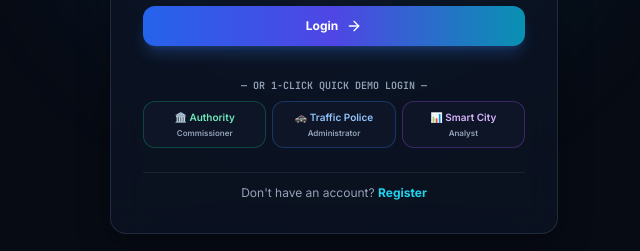
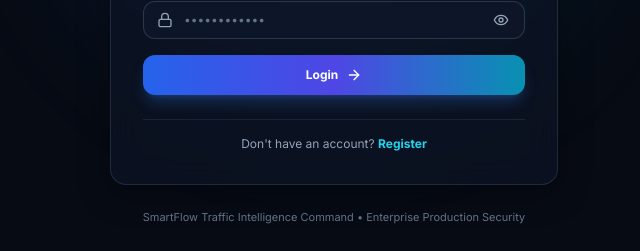
Before and after one commit to Shildhan/2026-smartflow, a React (Vite) app in the folder client/: page /login in a window 1280 px wide. Shown: the part 442-693 px from the top of the page, without its empty margins (306-946 px from the left). Built offline with nearby package versions, Linux system fonts and the light colour scheme; no server answers.

Commit message:
fix: restore original login page design, graphics, and layout exactly

```diff
--- a/client/src/pages/LoginPage.tsx
+++ b/client/src/pages/LoginPage.tsx
@@ -190,53 +190,8 @@
             </button>
           </form>
 
-            {/* 1-Click Quick Demo Accounts */}
-            <div className="pt-2 space-y-2">
-              <span className="text-[10px] uppercase font-bold text-slate-400 font-mono block text-center">
-                — Or 1-Click Quick Demo Login —
-              </span>
-              <div className="grid grid-cols-3 gap-1.5">
-                <button
-                  type="button"
-                  onClick={() => {
-                    setEmail('commissioner@nmcnagpur.gov.in');
-                    setPassword('SmartFlow@2026!');
-                    setErrorMessage('');
-                  }}
-                  className="p-2 rounded-xl bg-slate-900/90 border border-emerald-500/30 hover:border-emerald-500/60 text-emerald-300 text-[10px] font-semibold flex flex-col items-center gap-0.5 transition-all hover:scale-[1.02] active:scale-95"
-                >
-                  <span>🏛️ Authority</span>
-                  <span className="text-[8px] text-slate-400">Commissioner</span>
-                </button>
-                <button
-                  type="button"
-                  onClick={() => {
-                    setEmail('traffic.cp@nagpurpolice.gov.in');
-                    setPassword('SmartFlow@2026!');
-                    setErrorMessage('');
-                  }}
-                  className="p-2 rounded-xl bg-slate-900/90 border border-blue-500/30 hover:border-blue-500/60 text-blue-300 text-[10px] font-semibold flex flex-col items-center gap-0.5 transition-all hover:scale-[1.02] active:scale-95"
-                >
-                  <span>🚓 Traffic Police</span>
-                  <span className="text-[8px] text-slate-400">Administrator</span>
-                </button>
-                <button
-                  type="button"
-                  onClick={() => {
-                    setEmail('mobility.analyst@nsscdcl.in');
-                    setPassword('SmartFlow@2026!');
-                    setErrorMessage('');
-                  }}
-                  className="p-2 rounded-xl bg-slate-900/90 border border-purple-500/30 hover:border-purple-500/60 text-purple-300 text-[10px] font-semibold flex flex-col items-center gap-0.5 transition-all hover:scale-[1.02] active:scale-95"
-                >
-                  <span>📊 Smart City</span>
-                  <span className="text-[8px] text-slate-400">Analyst</span>
-                </button>
-              </div>
-            </div>
-
           {/* Register Link */}
-            <div className="pt-3 border-t border-slate-800/80 text-center">
+          <div className="pt-4 border-t border-slate-800/80 text-center">
             <p className="text-xs text-slate-400">
               Don't have an account?{' '}
               <Link
```
Lines whose indentation alone changed are shown as unchanged.
